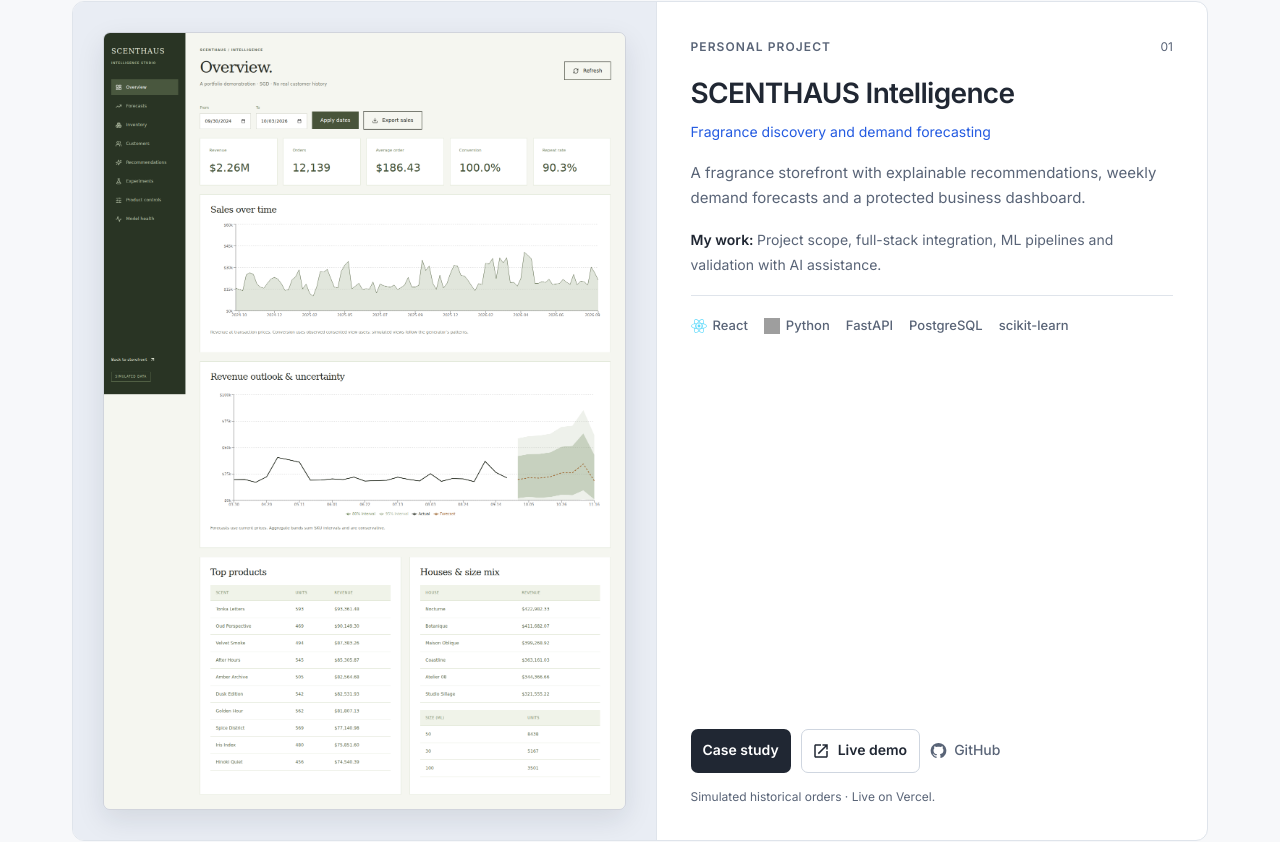
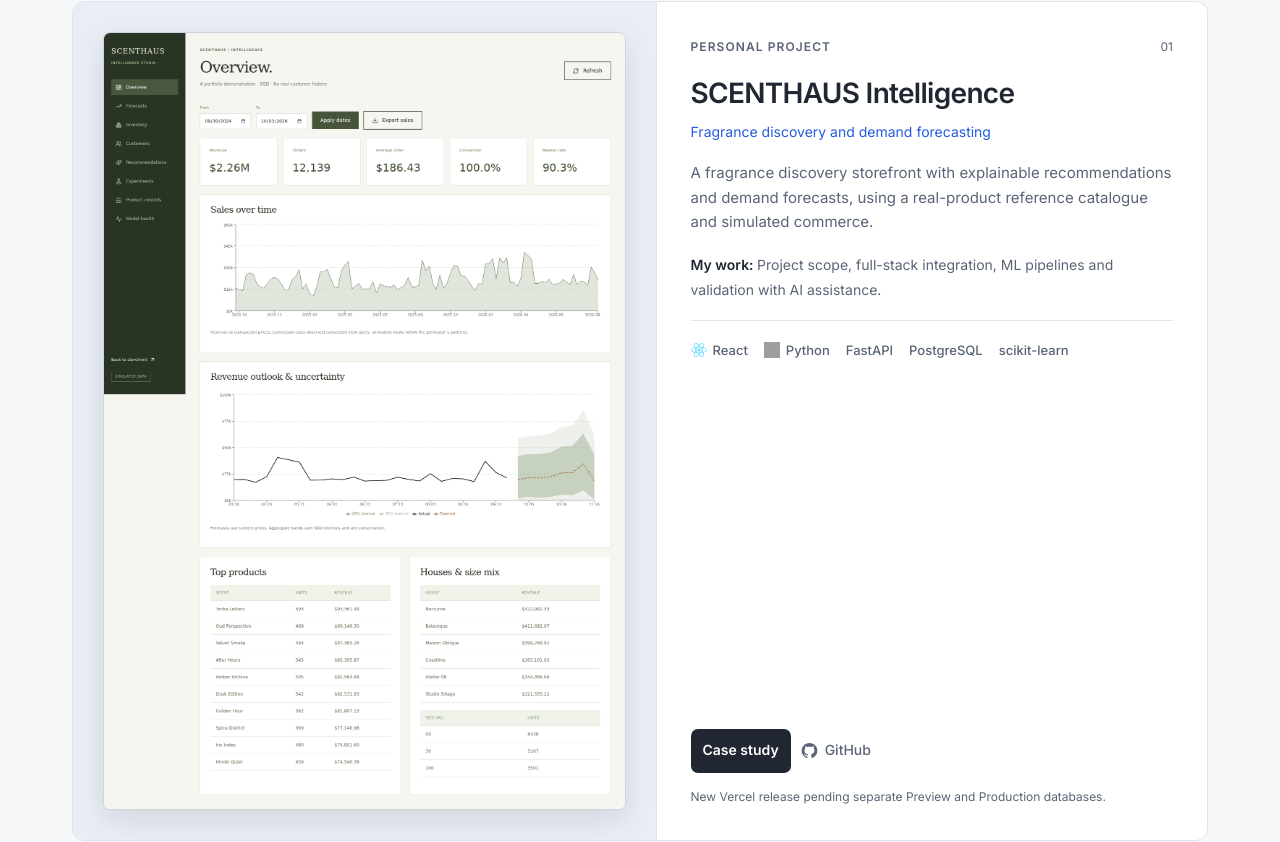
Before and after one commit to TeddyQyuon/TeddyQyuonPortfolio, a React (Vite) app: page / in a window 1280 px wide. Shown: the part 1162-2004 px from the top of the page. Built offline with nearby package versions, Linux system fonts and the light colour scheme; grey boxes are pictures that could not be loaded.

Commit message:
Refresh SCENTHAUS portfolio case study and deployment status
Updated project details for SCENTHAUS Intelligence, including card summary, note, solution, dataset, models, results, features, architecture, and screenshot caption.

```diff
--- a/src/data/projects.js
+++ b/src/data/projects.js
@@ -25,10 +25,10 @@
     displayOrder: 1,
     displayName: 'SCENTHAUS Intelligence',
     cardSubtitle: 'Fragrance discovery and demand forecasting',
-    cardSummary: 'A fragrance storefront with explainable recommendations, weekly demand forecasts and a protected business dashboard.',
+    cardSummary: 'A fragrance discovery storefront with explainable recommendations and demand forecasts, using a real-product reference catalogue and simulated commerce.',
     cardContribution: 'Project scope, full-stack integration, ML pipelines and validation with AI assistance.',
     cardTechnologies: ['React', 'Python', 'FastAPI', 'PostgreSQL', 'scikit-learn'],
-    cardNote: 'Simulated historical orders · Live on Vercel.',
+    cardNote: 'New Vercel release pending separate Preview and Production databases.',
     slug: 'scenthaus-intelligence',
     name: 'SCENTHAUS Intelligence — Fragrance Shop and ML Pipeline',
     category: 'Full-Stack',
@@ -36,20 +36,20 @@
     role: 'AI-assisted personal project',
     summary: 'A React/Vite and Python FastAPI fragrance shop backed by PostgreSQL, combining a scent quiz, persistent wishlist and cart with recommendations, demand forecasts and a protected admin dashboard.',
     problem: 'A new fragrance shop needs a way to help customers discover suitable scents and plan inventory before it has real order history.',
-    solution: 'A reproducible simulated-commerce pipeline supports TF-IDF similarity, item-item collaborative filtering, Apriori basket rules, a validation-tuned hybrid ranker and cold-start quiz profiles. Weekly SKU forecasts compare seasonal naive, ETS, SARIMA, LightGBM and Croston. React/Vite and Python FastAPI run together on Vercel Services, backed by dedicated Neon PostgreSQL in Singapore.',
-    dataset: '2,000 fictional customers, 12,139 simulated orders, 90,495 events and 104 weeks of history; 36 fictional products and 108 SKUs. Hidden tastes, noise, trends and Singapore holidays/promotions generate demand. No real customer history or commercial uplift is claimed.',
+    solution: 'A simulated-commerce pipeline compares content, collaborative, basket and quiz-based recommendations with seasonal-naive, LightGBM, LSTM and N-BEATS SKU forecasts. The deployment configuration prepares the React/Vite storefront and FastAPI service for Vercel Services with separate Neon PostgreSQL databases.',
+    dataset: '2,000 simulated users, 78 weeks of history, 150 fragrance product references across 35 brands and 297 size variants. Orders, browsing activity and demand are simulated; product authenticity and availability are not verified. No real customer history or commercial uplift is claimed.',
     dataPreparation: 'Training gates check nulls, duplicate order lines, invalid prices/quantities and outliers. Evaluation uses temporal cutoffs, excludes previously bought scents, and keeps an untouched forecasting holdout.',
-    models: 'Content similarity, item-item CF and a hybrid recommender; a five-method forecast ladder with three rolling validation origins. Two-tower and session embeddings are labelled experimental.',
-    results: 'On simulated data, hybrid NDCG@5 is 0.3600 versus 0.1592 for popularity; CF scores 0.3642. Forecast holdout WAPE is 62.79%; measured 80/95% band coverage is 82.87/94.44%. GitHub CI passed 30 Python tests against native PostgreSQL 16, three browser journeys and the frontend build. Production checks verified the homepage, quiz, persistent wishlist/cart, demo checkout, consent withdrawal and protected admin APIs. These are method/pipeline results, not validated real-market performance.',
+    models: 'Popularity, item-item CF, hybrid and two-tower recommender variants; BM25/dense/hybrid search on 60 unreviewed draft labels; seasonal-naive, LightGBM, LSTM and N-BEATS forecasts evaluated across three origins.',
+    results: 'On simulated data, item-item CF NDCG@10 is 0.13731, full two-tower 0.13405 and popularity 0.10609; the BPR variant scores 0.14087. LSTM SKU WAPE averages 86.70% and MASE 0.795 across three seeds and three test origins. Hybrid search MRR@10 is 0.95278 on 60 rule-generated labels with none human-reviewed. Native CI passed 65 Python tests and Ruff; the published runtime passed three browser journeys and the frontend build. Vercel Preview built the storefront but stopped before API initialization because its database URL is missing; Production still serves the legacy catalogue. Results measure pipelines on simulated data, not real-market performance.',
     technologies: ['React', 'Vite', 'JavaScript', 'Tailwind CSS', 'Python', 'FastAPI', 'PostgreSQL', 'SQLAlchemy', 'scikit-learn', 'LightGBM', 'MLflow', 'Vercel', 'pytest'],
     features: [
       'Quiz profiles, persistent wishlist/cart and demo checkout',
       'Content, collaborative and basket recommendations with explanations',
       'Budget, size, season and stock filters; diversity and substitutes',
-      'SKU/brand/category forecasts with 80/95% uncertainty bands',
+      'SKU/brand/category forecasts with P10–P90 uncertainty bands',
       'Protected sales, inventory, customer segments and model-health panels',
       'Default-off personalization, withdrawal, model cards and human overrides',
-      'Vercel hosting, daily authenticated maintenance and an opt-in weekly training workflow',
+      'Vercel Services deployment configuration, authenticated maintenance and an opt-in weekly training workflow',
     ],
     myContribution: 'I chose the fragrance-shop scope and the React/Vite frontend with a Python backend, directed implementation with AI assistance, and reviewed the pipeline and test evidence. Historical data is simulated and experimental models are clearly separated from validated baselines.',
     architecture: [
@@ -57,17 +57,17 @@
       'FastAPI session authentication, CSRF and role-protected REST API',
       'PostgreSQL customer state, events, orders and forecast snapshots',
       'Precomputed recommendation/forecast artifacts; separate batch training and MLflow tracking',
-      'Vercel Services storefront/API and dedicated Neon PostgreSQL in Singapore',
+      'Vercel Services storefront/API configuration with separate Preview and Production Neon databases required',
     ],
     challenges: 'Avoiding temporal leakage, handling sparse/new SKUs, preserving stock and checkout consistency, and separating heavy training from the serverless serving runtime.',
     learnings: 'How recommendation evaluation, forecast uncertainty, inventory planning and privacy-aware personalization fit into a complete application, while reporting simulation limits honestly.',
     screenshots: [{
       src: scenthausOverview,
       alt: 'SCENTHAUS protected admin dashboard showing sales, forecast intervals and inventory indicators on simulated data.',
-      caption: 'Actual admin interface captured during local browser verification. The storefront and protected APIs are verified on Vercel; historical sales remain simulated.',
+      caption: 'Admin interface captured during local browser verification. Sales and demand are simulated. The published source is not live on Vercel: Preview API setup is waiting for its separate database.',
     }],
     repositoryUrl: 'https://github.com/TeddyQyuon/scenthaus-intelligence',
-    demoUrl: 'https://scenthaus-intelligence.vercel.app/',
+    demoUrl: null,
     reportUrl: null,
   },
   {
```
